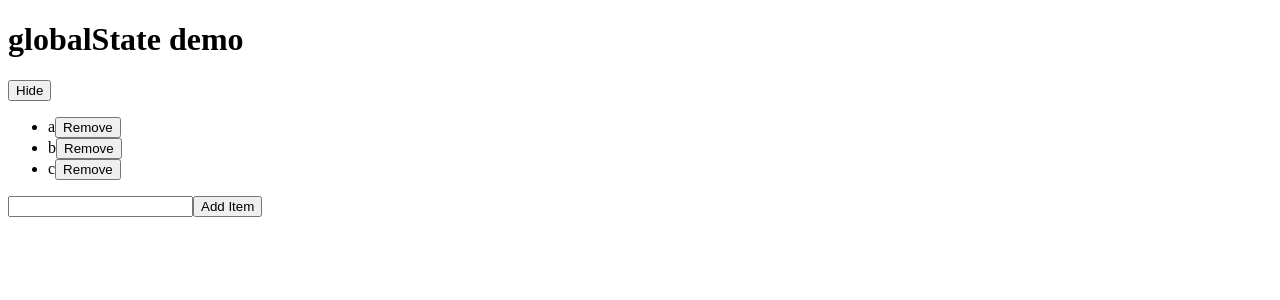
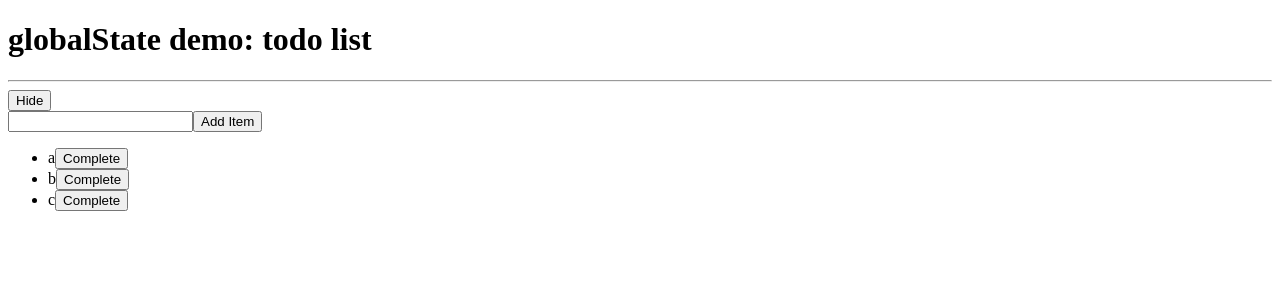
Before and after one commit to cnebs/rh-bp, a React app: page / in a window 1280 px wide. Shown: the top 300 px of the page. Built offline with nearby package versions, Linux system fonts and the light colour scheme; the HTML template or start-up script is replaced by a standard one.

Commit message:
clean up a bit

```diff
--- a/client/src/components/App/App.jsx
+++ b/client/src/components/App/App.jsx
@@ -11,10 +11,11 @@ const App = () => {
     return (
       <Store>
 
-        <h1>globalState demo</h1>
+        <h1>globalState demo: todo list</h1>
+        <hr />
         <Toggle />
+        <Insert />
         <List />
-        <Insert />
 
       </Store>
     );
--- a/client/src/components/Delete/Delete.jsx
+++ b/client/src/components/Delete/Delete.jsx
@@ -1,15 +1,15 @@
-import React, {useContext, useState} from 'react';
+import React from 'react';
 import { useList } from '../../globalState/StoreAPI.js';
 
 
 const Delete = ({ index }) => {
 
-  const { deleteListItem } = useList();
+  const { delListItem } = useList();
 
 
   return (
-    <button type="button" onClick={ () => deleteListItem(index)}>
-      Remove
+    <button type="button" onClick={ () => delListItem(index)}>
+      Complete
     </button>
   )
 }
--- a/client/src/components/Insert/Insert.jsx
+++ b/client/src/components/Insert/Insert.jsx
@@ -1,29 +1,31 @@
 import React, {useState, useMemo} from 'react';
 import { useStore } from '../../globalState/Store.js';
+import { useList } from '../../globalState/StoreAPI.js';
 
 
 const Insert = () => {
 
-  const [state, dispatch] = useStore();
-  const [insertion, insert] = useState('')
+  const [ { toggle } ] = useStore(),
+        { addListItem } = useList(),
+        [ insertion, insert ] = useState('');
 
   const handleOnChange = (e) => {
     insert(e.target.value);
   }
 
   return useMemo( () => {
-    console.log('Insertion interface re-render')
+    console.log('Insert re-render')
     return (
-      state.toggle ?
-        <span>
+      toggle ?
+        <div>
           <input type="text" onChange={handleOnChange} />
-          <button type="button" onClick={() => {console.log(insertion); dispatch({ type: 'ADD_LIST_ITEM', payload: insertion })}}>
+          <button type="button" onClick={() => {console.log(insertion); addListItem(insertion)}}>
             Add Item
           </button>
-        </span>
+        </div>
         : <></>
     );
-  }, [state.toggle, insertion])
+  }, [toggle, insertion])
 }
 
 export default Insert;
--- a/client/src/globalState/Reducer.js
+++ b/client/src/globalState/Reducer.js
@@ -9,7 +9,6 @@ const Reducer = (state, action) => {
     case 'ADD_LIST_ITEM':
       var list = state.list;
       list.push(action.payload);
-      console.log(action);
       return {
         ...state,
         list
--- a/client/src/globalState/StoreAPI.js
+++ b/client/src/globalState/StoreAPI.js
@@ -2,9 +2,11 @@ import { useStore } from "./Store.js";
 
 export const useList = () => {
   const [ { list }, dispatch ] = useStore();
-  return {
-    list,
-    addListItem: (item_string) => dispatch({ type: "ADD_LIST_ITEM", payload: item_string }),
-    deleteListItem: (item_index) => dispatch({ type: "DELETE_LIST_ITEM", payload: item_index })
-  };
+  return (
+    {
+      list,
+      addListItem: (item_str) => dispatch({ type: "ADD_LIST_ITEM", payload: item_str }),
+      delListItem: (item_idx) => dispatch({ type: "DELETE_LIST_ITEM", payload: item_idx })
+    }
+  );
 }
```
